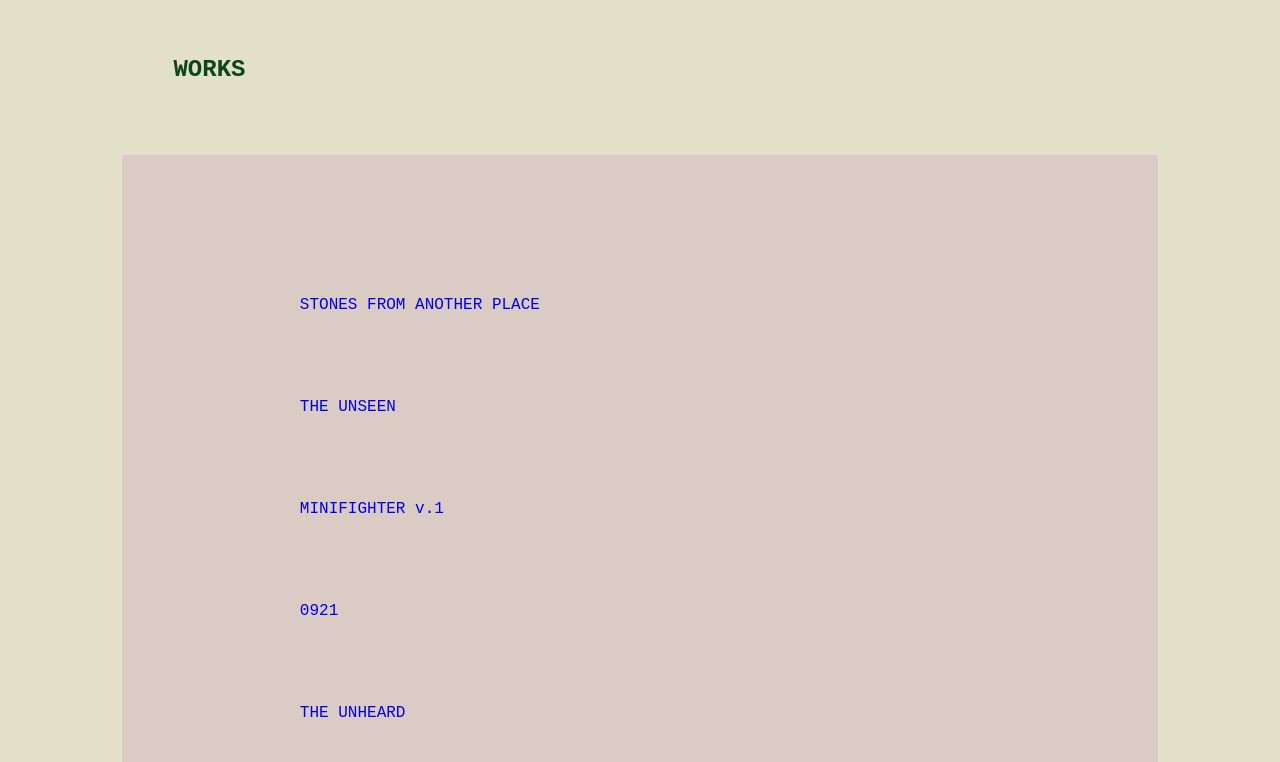
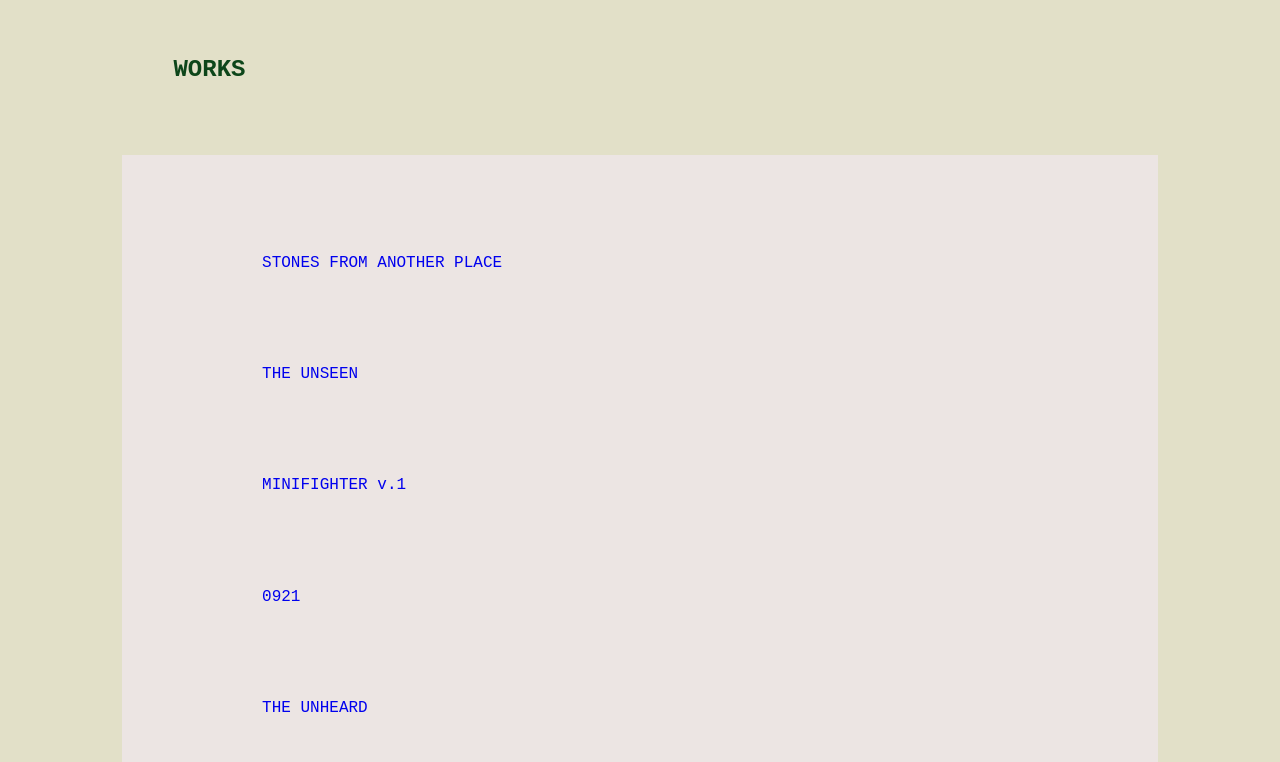
Before and after one commit to lu-wei-chen/lu-wei-chen.github.io, a plain HTML site: page works.html in a window 1280 px wide. Shown: the part 137-899 px from the top of the page. Drawn offline with Linux system fonts and the light colour scheme.

Commit message:
edited index

```diff
--- a/works.html
+++ b/works.html
@@ -17,7 +17,7 @@
         a {font-size: 1rem; text-decoration: none; }
         a:hover {color: hotpink; text-decoration: underline;}
         ul{ list-style-type: none; margin: 0;}
-        #top{ background-color: #dacbc5; }
+        #top{ background-color: #ece5e3; padding: 0;}
         .texts{ border-top: 2px #000;}
     </style>
 </head>
```
